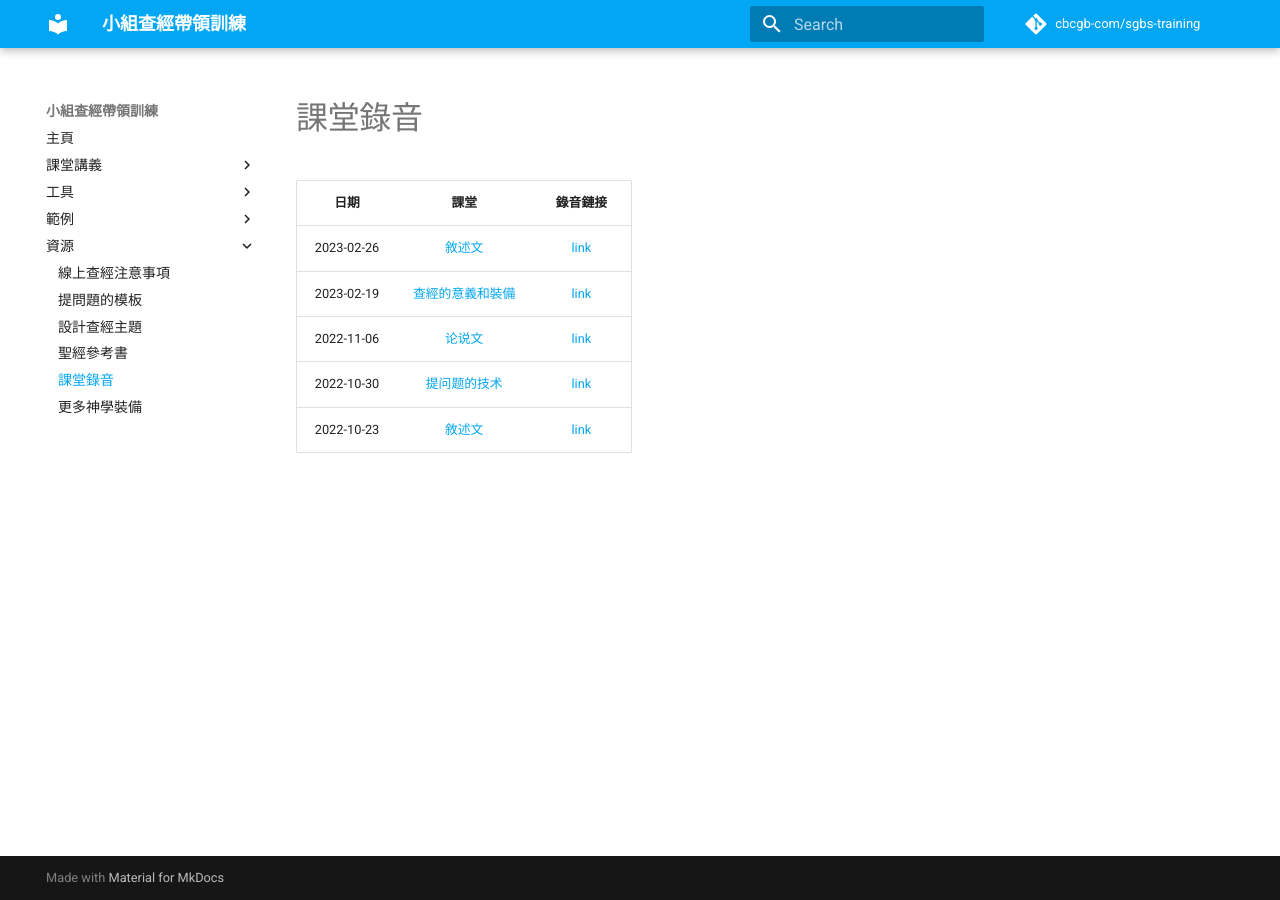
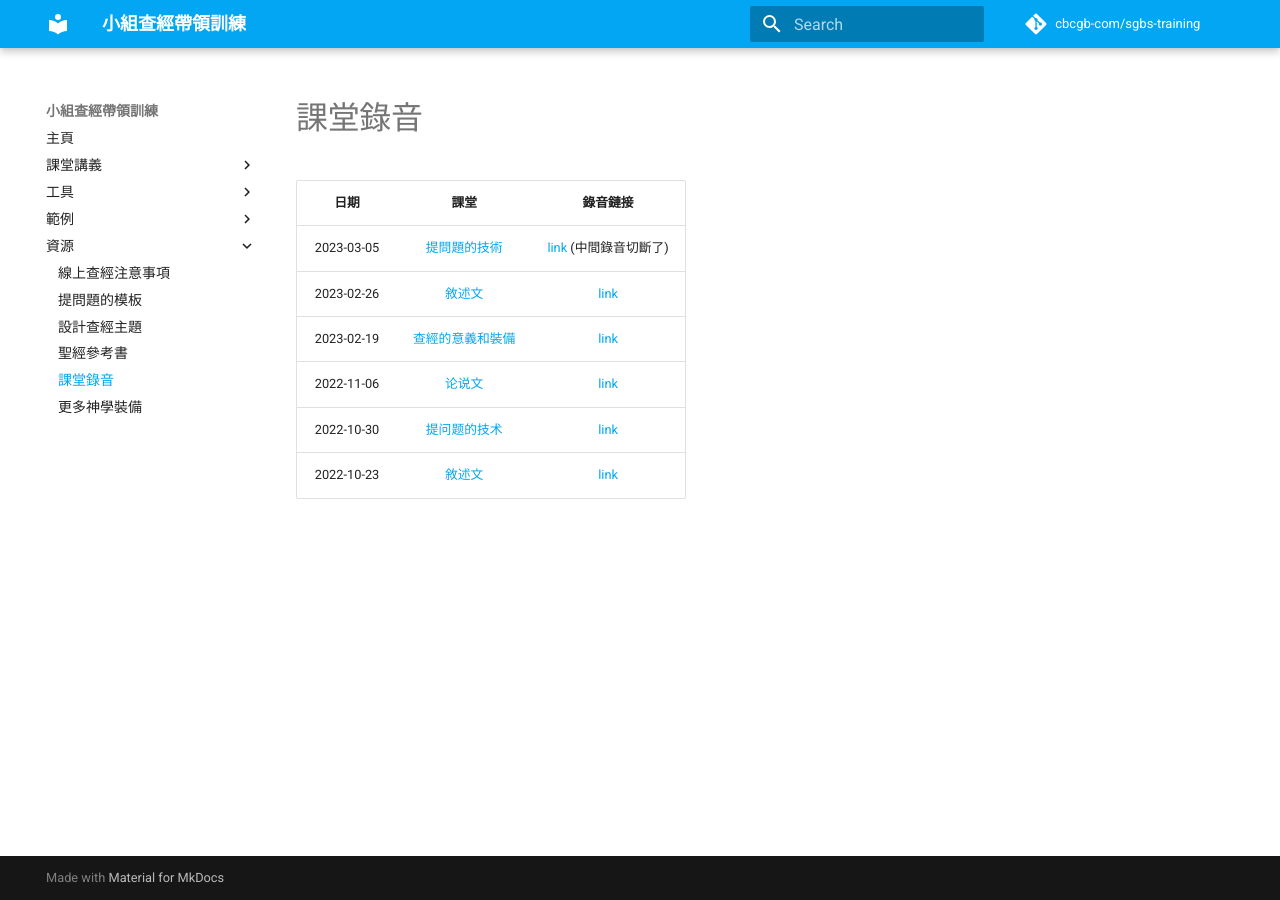
Before and after one commit to cbcgb-com/sgbs-training, an MkDocs documentation site: the page built from docs/resources/recordings.md, in a window 1280 px wide. Built offline with MkDocs 1.6.1 and Material for MkDocs 9.7.7, drawn with Linux system fonts in a browser that asks for light colours; comment, search, counter and statistics services are not loaded.

Commit message:
Add link to 20230305 recording.

```diff
--- a/docs/resources/recordings.md
+++ b/docs/resources/recordings.md
@@ -1,9 +1,10 @@
 # 課堂錄音
 
-|    日期    |                            課堂                            |                                      錄音鏈接                                       |
-|:----------:|:--------------------------------------------------------:|:-----------------------------------------------------------------------------------:|
-| 2023-02-26 |       [敘述文](../class-notes/lesson-2-narrative.md)       | [link](https://www.dropbox.com/s/809oybybin51f3n/20230226-class-recording.mp3?dl=0) |
-| 2023-02-19 | [查經的意義和裝備](../class-notes/lesson-1-foundations.md) | [link](https://www.dropbox.com/s/568bwk7yr074hu7/20230219-class-recording.mp3?dl=0) |
-| 2022-11-06 |      [论说文](../class-notes/lesson-3-questioning.md)      |  [link](https://www.dropbox.com/sh/wxcdfe52amil48d/AADWhC3NpZKm8Fmfay29g2dTa?dl=0)  |
-| 2022-10-30 |   [提问题的技术](../class-notes/lesson-3-questioning.md)   | [link](https://www.dropbox.com/s/9oezd89ngvfbhfl/20221030-class-recording.mp3?dl=0) |
-| 2022-10-23 |       [敘述文](../class-notes/lesson-2-narrative.md)       | [link](https://www.dropbox.com/s/i79fazaslqw5gfx/20221023-class-recording.mp3?dl=0) |
+|    日期    |                            課堂                            |                                               錄音鏈接                                               |
+|:----------:|:--------------------------------------------------------:|:----------------------------------------------------------------------------------------------------:|
+| 2023-03-05 |   [提問題的技術](../class-notes/lesson-3-questioning.md)   | [link](https://www.dropbox.com/s/i79fazaslqw5gfx/20221023-class-recording.mp3?dl=0) (中間錄音切斷了) |
+| 2023-02-26 |       [敘述文](../class-notes/lesson-2-narrative.md)       |         [link](https://www.dropbox.com/s/809oybybin51f3n/20230226-class-recording.mp3?dl=0)          |
+| 2023-02-19 | [查經的意義和裝備](../class-notes/lesson-1-foundations.md) |         [link](https://www.dropbox.com/s/568bwk7yr074hu7/20230219-class-recording.mp3?dl=0)          |
+| 2022-11-06 |      [论说文](../class-notes/lesson-3-questioning.md)      |          [link](https://www.dropbox.com/sh/wxcdfe52amil48d/AADWhC3NpZKm8Fmfay29g2dTa?dl=0)           |
+| 2022-10-30 |   [提问题的技术](../class-notes/lesson-3-questioning.md)   |         [link](https://www.dropbox.com/s/9oezd89ngvfbhfl/20221030-class-recording.mp3?dl=0)          |
+| 2022-10-23 |       [敘述文](../class-notes/lesson-2-narrative.md)       |         [link](https://www.dropbox.com/s/i79fazaslqw5gfx/20221023-class-recording.mp3?dl=0)          |
```
